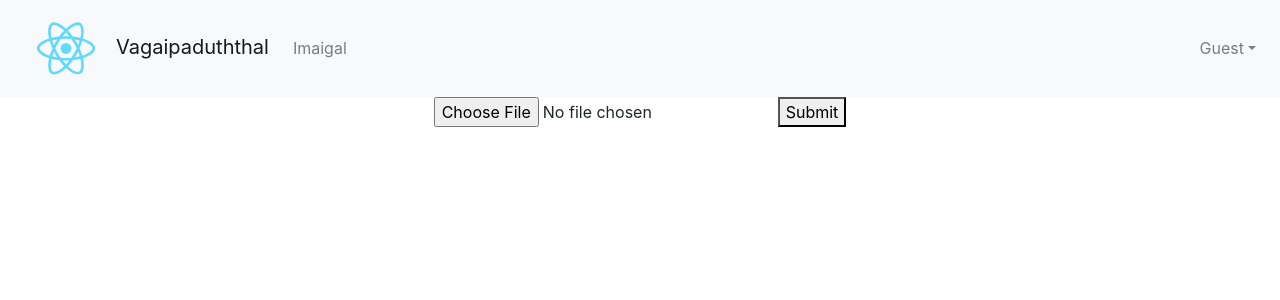
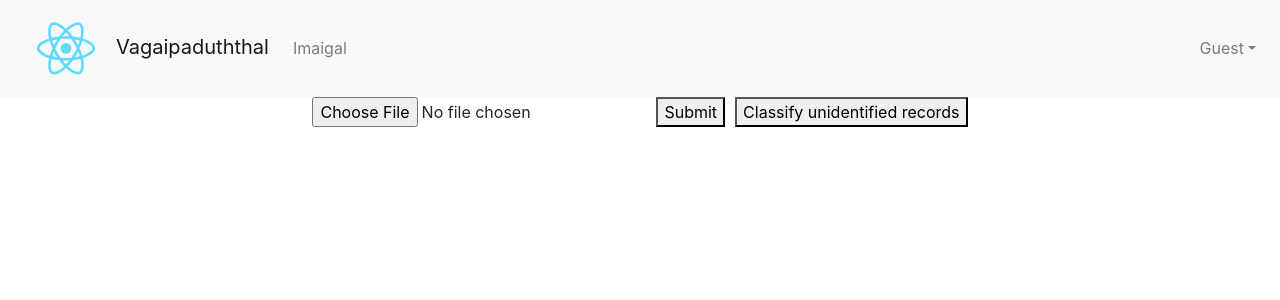
Before and after one commit to vvs29/vagaipaduththal, a React (Create React App) app: page / in a window 1280 px wide. Shown: the top 300 px of the page. Built offline with nearby package versions, Linux system fonts and the light colour scheme.

Commit message:
added button to classify unidentified records

```diff
--- a/src/App.js
+++ b/src/App.js
@@ -56,7 +56,9 @@ class AppBody extends React.Component {
     state = {
         fileInputStrings: null,
         taggedData: null,
-        members: null
+        members: null,
+        loadingUnidentified: false,
+        loadError: null
     };
 
     readAsTextFile = (file) => {
@@ -91,21 +93,66 @@ class AppBody extends React.Component {
                 axios.get('http://localhost:8081/user')
                     .then((response) => {
                         console.log("getMemberResp:" + JSON.stringify(response));
-                        this.setState({ members: response.data, taggedData: suggestionResp });
+                        this.setState({
+                            members: response.data,
+                            taggedData: suggestionResp,
+                            loadError: null
+                        });
                     })
                     .catch((error) => {
                         console.log("getMemberErr:" + error);
+                        this.setState({ loadError: "Failed to load member data" });
                     });
 
             })
             .catch((error) => {
                 console.log("suggErr:" + error);
+                this.setState({ loadError: "Failed to load suggestions" });
+            });
+    }
+
+    onFetchUnidentified = () => {
+        this.setState({ loadingUnidentified: true, loadError: null });
+
+        axios.get('http://localhost:8081/api/unidentified-deposits')
+            .then((response) => {
+                console.log("Unidentified records:", JSON.stringify(response.data));
+
+                // We have the unidentified records data in response.data
+                // Set it directly to taggedData without calling suggestions API
+                axios.get('http://localhost:8081/user')
+                    .then((memberResponse) => {
+                        console.log("Members:", JSON.stringify(memberResponse.data));
+                        this.setState({
+                            members: memberResponse.data,
+                            taggedData: response.data,
+                            fileInputStrings: null, // Clear any previously loaded file data
+                            loadingUnidentified: false,
+                            loadError: null
+                        });
+                    })
+                    .catch((error) => {
+                        console.log("Error fetching members:", error);
+                        this.setState({
+                            loadingUnidentified: false,
+                            loadError: "Failed to load member data"
+                        });
+                    });
+            })
+            .catch((error) => {
+                console.log("Error fetching unidentified records:", error);
+                this.setState({
+                    loadingUnidentified: false,
+                    loadError: "Failed to load unidentified entries"
+                });
             });
     }
 
     render() {
-
         return (
+            <div>
+                {/* Only show file upload and classify buttons if no data is loaded */}
+                {this.state.taggedData == null && (
                     <div>
                         <input
                             type="file"
@@ -114,6 +161,28 @@ class AppBody extends React.Component {
                         <button onClick={this.onFileUpload}>
                             Submit
                         </button>
+                        <button
+                            onClick={this.onFetchUnidentified}
+                            style={{ marginLeft: '10px' }}
+                        >
+                            Classify unidentified records
+                        </button>
+                    </div>
+                )}
+
+                {this.state.loadError && (
+                    <div style={{
+                        color: 'red',
+                        backgroundColor: '#ffeeee',
+                        padding: '10px',
+                        margin: '10px 0',
+                        borderRadius: '5px',
+                        border: '1px solid red'
+                    }}>
+                        Error: {this.state.loadError}
+                    </div>
+                )}
+
                 {console.log(this.state.fileInputStrings)}
                 {(this.state.taggedData != null) ?
                     <Classifier
```
Lines whose indentation alone changed are shown as unchanged.
